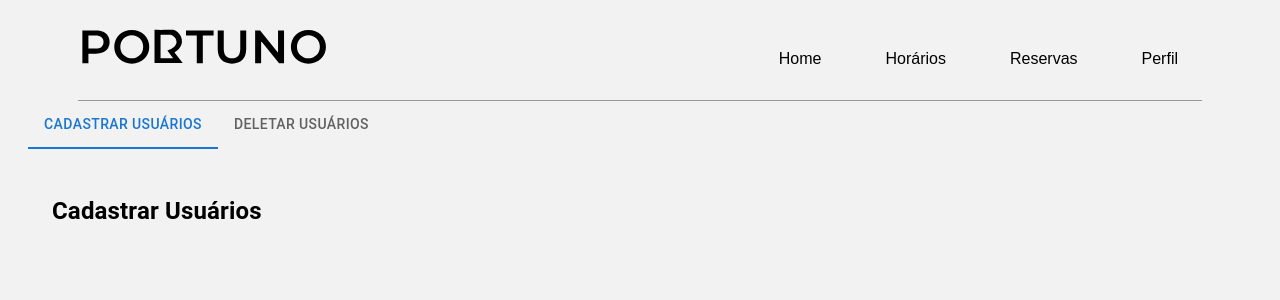
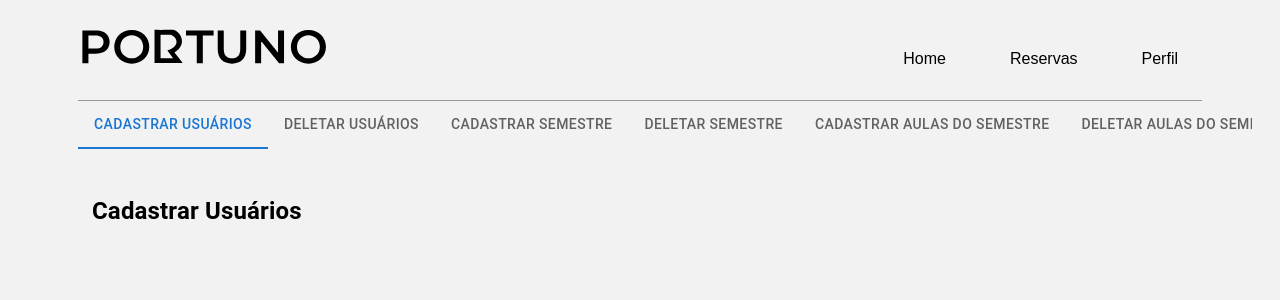
Before and after one commit to PORTUNO-SMD/portuno-web-app, a Next.js app: page /Gerenciamento in a window 1280 px wide. Shown: the top 300 px of the page. Built offline with nearby package versions, Linux system fonts and the light colour scheme.

Commit message:
Adiciei as tabs de gerenciamento

```diff
--- a/src/components/navbar/index.jsx
+++ b/src/components/navbar/index.jsx
@@ -39,12 +39,12 @@ const Navbar = ({ sessionUser }) => {
                         <HomeRounded className={Style.icons} alt={"home"} />
                     </a>
                 </li>
-                <li>
+                {/* <li>
                     <a href="/Horarios">
                         <span>Horários</span>
                         <CalendarMonth className={Style.icons} alt={"horários"} />
                     </a>
-                </li>
+                </li> */}
                 <li>
                     <a href="/Reservas">
                         <span>Reservas</span>
--- a/src/pages/Gerenciamento.jsx
+++ b/src/pages/Gerenciamento.jsx
@@ -1,7 +1,5 @@
-import React, { useEffect, useState } from "react";
-import Cookies from "js-cookie";
+import React, { useState } from "react";
 import Header from "../components/head";
-import styles from "../styles/Gerenciamento.module.css";
 import { Tabs, Tab, Typography, Box } from "@mui/material";
 
 const Gerenciamento = () => {
@@ -14,24 +12,32 @@ const Gerenciamento = () => {
     return (
         <div>
             <Header hasFloor={false} />
-      <Tabs value={activeTab} onChange={handleTabChange}>
+            <Tabs value={activeTab} onChange={handleTabChange} style={{marginLeft: "50px"}}>
                 <Tab label="Cadastrar Usuários" />
                 <Tab label="Deletar Usuários" />
+                <Tab label="Cadastrar Semestre" />
+                <Tab label="Deletar Semestre" />
+                <Tab label="Cadastrar Aulas do Semestre" />
+                <Tab label="Deletar Aulas do Semestre" />
             </Tabs>
-      {activeTab === 0 && (
-        <TabPanel>
-          {/* Conteúdo da aba de cadastrar usuários */}
+            <TabPanel value={activeTab} index={0}>
                 <h2>Cadastrar Usuários</h2>
-          {/* Adicione aqui o formulário ou componentes relacionados ao cadastro de usuários */}
             </TabPanel>
-      )}
-      {activeTab === 1 && (
-        <TabPanel>
-          {/* Conteúdo da aba de deletar usuários */}
+            <TabPanel value={activeTab} index={1}>
                 <h2>Deletar Usuários</h2>
-          {/* Adicione aqui o formulário ou componentes relacionados à exclusão de usuários */}
             </TabPanel>
-      )}
+            <TabPanel value={activeTab} index={2}>
+                <h2>Cadastrar Semestre</h2>
+            </TabPanel>
+            <TabPanel value={activeTab} index={3}>
+                <h2>Deletar Semestre</h2>
+            </TabPanel>
+            <TabPanel value={activeTab} index={4}>
+                <h2>Cadastrar Aulas do Semestre</h2>
+            </TabPanel>
+            <TabPanel value={activeTab} index={5}>
+                <h2>Deletar Aulas do Semestre</h2>
+            </TabPanel>
         </div>
     );
 };
@@ -47,7 +53,7 @@ function TabPanel(props) {
             id={`tabpanel-${index}`}
             {...other}
         >
-      <Box p={3}>{children}</Box>
+            <Box p={3} marginLeft={5}>{children}</Box>
         </Typography>
     );
 }
--- a/src/styles/Gerenciamento.module.css
+++ b/src/styles/Gerenciamento.module.css
@@ -0,0 +1,38 @@
+/* Estilo das abas */
+.tabsContainer {
+    border: 1px solid #007bff;
+    border-radius: 4px;
+    width: 400px;
+    margin: 20px auto;
+    padding: 10px;
+}
+
+.tabs {
+    display: flex;
+}
+
+.tab {
+    background-color: transparent;
+    border: none;
+    border-bottom: 2px solid transparent;
+    color: #007bff;
+    cursor: pointer;
+    font-size: 16px;
+    margin-right: 10px;
+    padding: 10px;
+    transition: border-bottom-color 0.3s ease;
+}
+
+.tabActive {
+    border-bottom-color: #007bff;
+}
+
+/* Estilo do conteúdo da aba */
+.tabContent {
+    padding: 20px;
+}
+
+/* Estilo do título das abas */
+.heading {
+    color: #007bff;
+}
```
Lines whose indentation alone changed are shown as unchanged.
